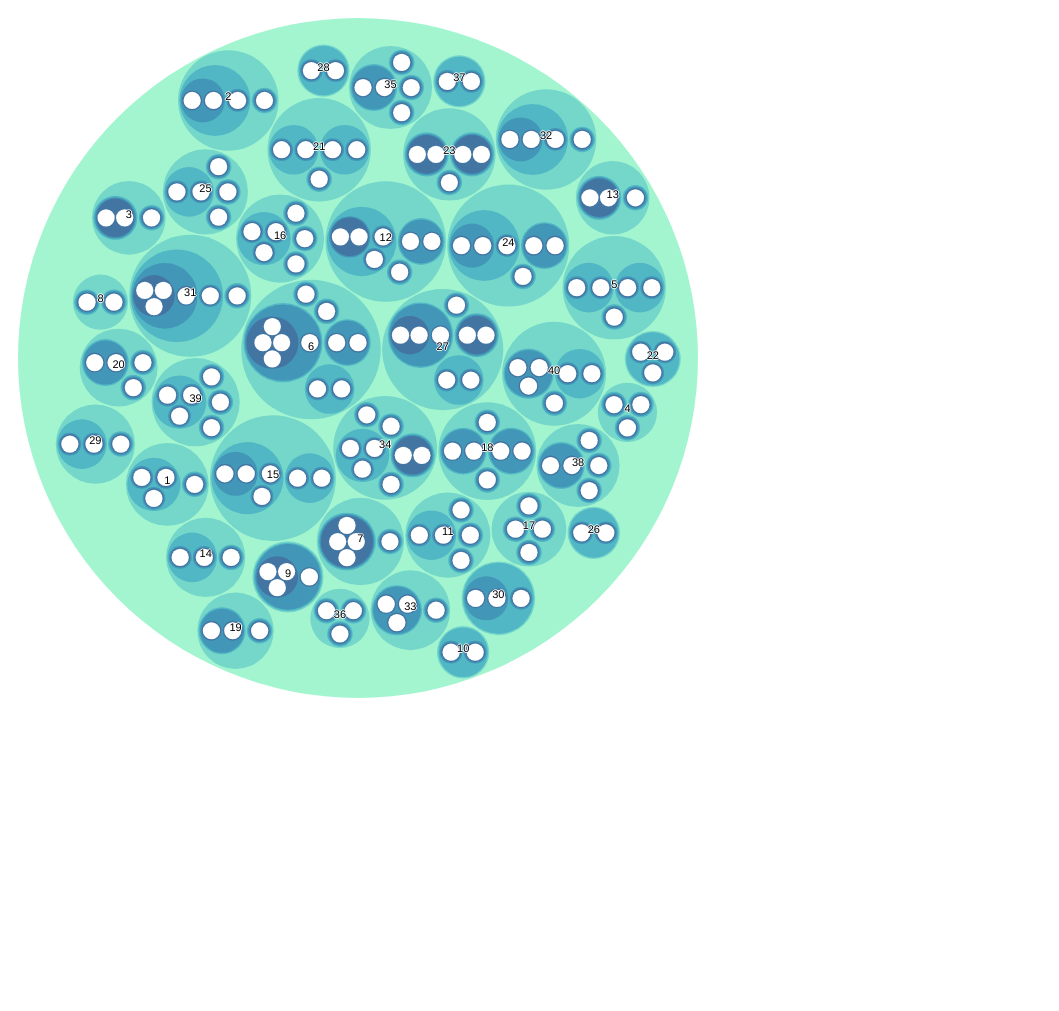
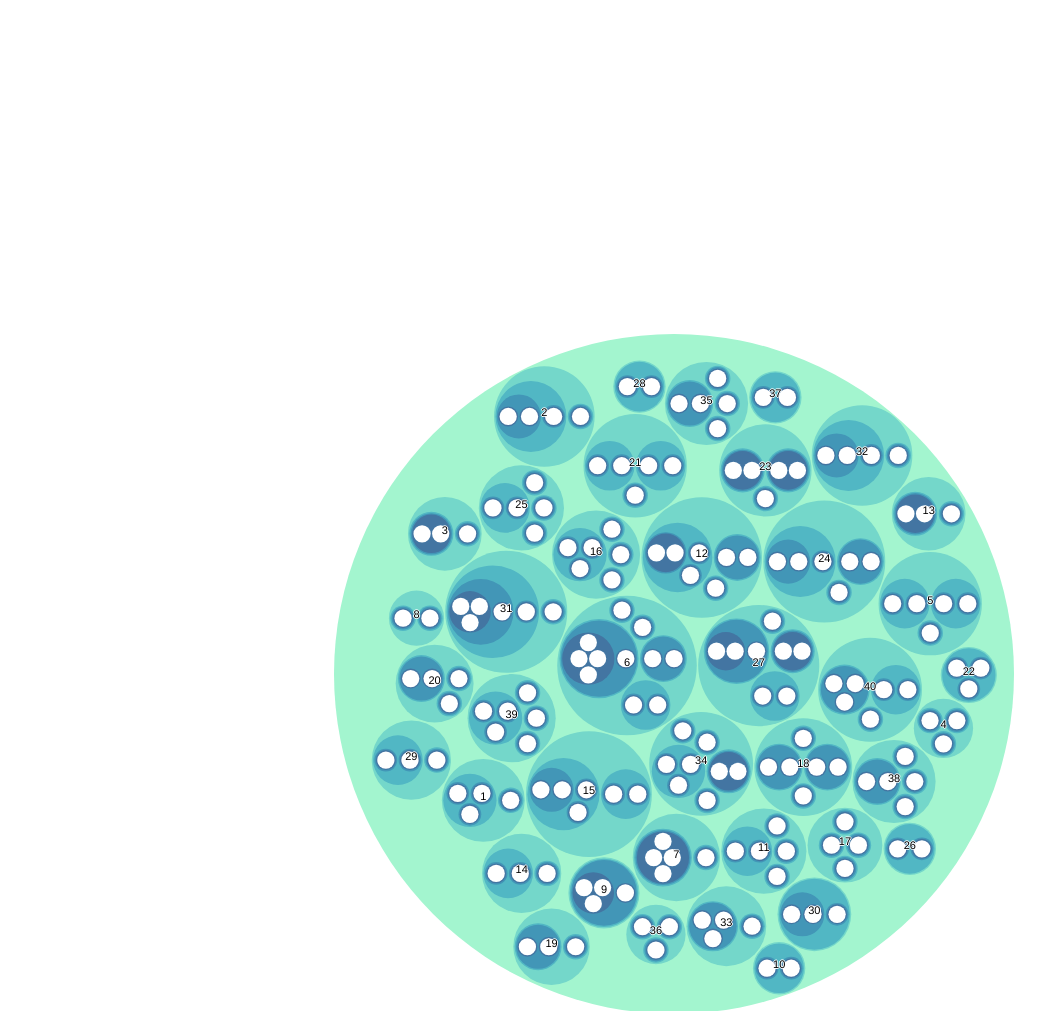
Before and after one commit to JhossePaul/cluster_vis, a plain HTML site: page index.html in a window 1280 px wide. Shown: the top 1011 px of the page, without its empty margins (0-1059 px from the left). Before the commit the page ends 800 px from the top, so only its background shows below. Drawn offline with nearby package versions, Linux system fonts and the light colour scheme.

Commit message:
Centers the chart relative to the screen

```diff
--- a/index.html
+++ b/index.html
@@ -12,7 +12,9 @@
   </head>
 
   <body>
-    <svg width="700" height="700"></svg>
+    <div style="padding: 25%">
+      <svg width="700" height="700"></svg>
+    </div>
     <script src="circle_packing.js"></script>
   </body>
 </html>
```
